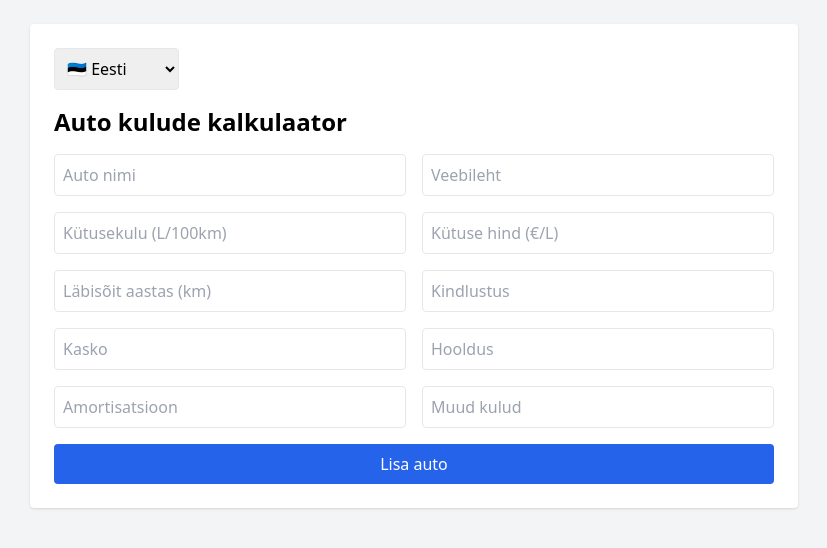
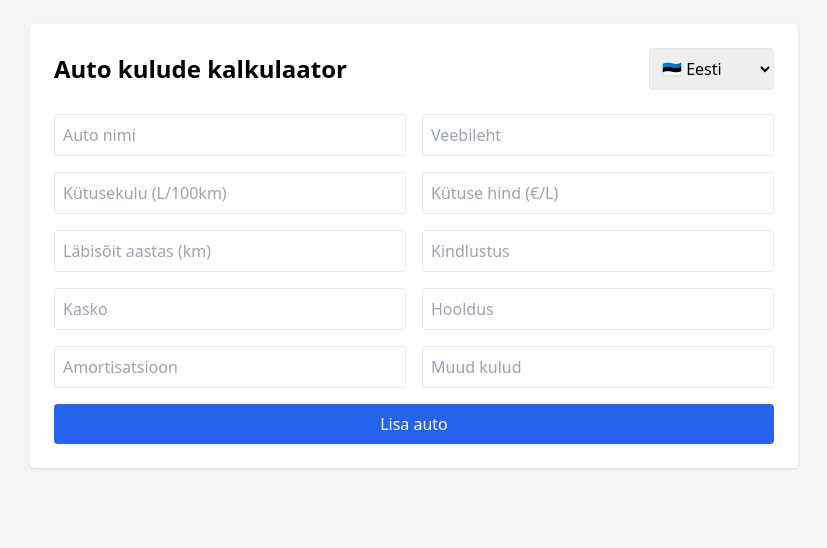
Before and after one commit to antomba/autokulu, a plain HTML site: page index.html in a window 1280 px wide. Shown: the whole page, without its empty margins (226-1053 px from the left). Drawn offline with nearby package versions, Linux system fonts and the light colour scheme.

Commit message:
refactor layout to combine title and language selector; add language preference persistence

```diff
--- a/index.html
+++ b/index.html
@@ -12,14 +12,15 @@
 <body class="bg-gray-100 min-h-screen p-6">
   <div id="app" class="max-w-3xl mx-auto bg-white p-6 rounded shadow">
 
-    <!-- Language Switcher -->
-    <select v-model="currentLang" class="mb-4 p-2 border rounded">
-      <option value="et">🇪🇪 Eesti</option>
-      <option value="en">🇬🇧 English</option>
-      <option value="ru">🇷🇺 Русский</option>
-    </select>
-
-    <h1 class="text-2xl font-bold mb-4">{{ t('title') }}</h1>
+    <!-- Title and Language Selector in one row -->
+    <div class="flex justify-between items-center mb-6">
+      <h1 class="text-2xl font-bold">{{ t('title') }}</h1>
+      <select v-model="currentLang" class="p-2 border rounded">
+        <option value="et">🇪🇪 Eesti</option>
+        <option value="en">🇬🇧 English</option>
+        <option value="ru">🇷🇺 Русский</option>
+      </select>
+    </div>
 
     <!-- Input Form -->
     <div class="grid grid-cols-1 md:grid-cols-2 gap-4">
@@ -66,7 +67,7 @@
   </div>
 
   <script>
-    const { createApp } = Vue;
+    const { createApp, watch } = Vue;
 
     createApp({
       data() {
@@ -84,7 +85,7 @@
             otherCosts: ''
           },
           cars: JSON.parse(localStorage.getItem('cars')) || [],
-          currentLang: 'et', // Default Estonian
+          currentLang: 'et',
           translations: {
             en: {
               title: 'Car Cost Tracker',
@@ -152,10 +153,23 @@
           }
         }
       },
+
+      created() {
+        const savedLang = localStorage.getItem('preferredLang');
+        if (savedLang) this.currentLang = savedLang;
+      },
+
+      watch: {
+        currentLang(newLang) {
+          localStorage.setItem('preferredLang', newLang);
+        }
+      },
+
       methods: {
         t(key) {
           return this.translations[this.currentLang][key] || key;
         },
+
         addCar() {
           if (this.car.name) {
             const newCar = {
@@ -167,17 +181,21 @@
             this.resetForm();
           }
         },
+
         removeCar(index) {
           this.cars.splice(index, 1);
           this.saveToLocalStorage();
         },
+
         clearAll() {
           this.cars = [];
           localStorage.removeItem('cars');
         },
+
         saveToLocalStorage() {
           localStorage.setItem('cars', JSON.stringify(this.cars));
         },
+
         resetForm() {
           this.car = {
             name: '',
@@ -192,9 +210,11 @@
             otherCosts: ''
           };
         },
+
         fuelCost(car) {
           return ((car.fuelConsumption / 100) * car.mileage * car.fuelPrice) || 0;
         },
+
         calculateAnnualCost(car) {
           return this.fuelCost(car) +
             (parseFloat(car.insurance) || 0) +
```
